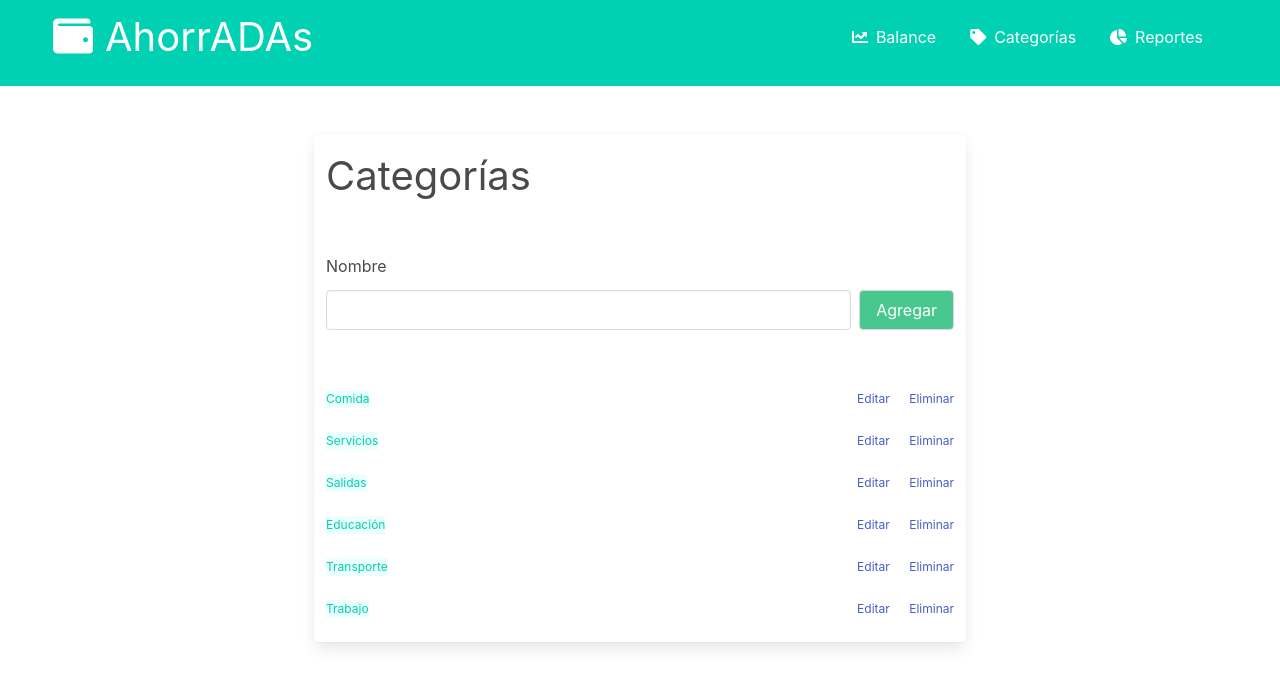
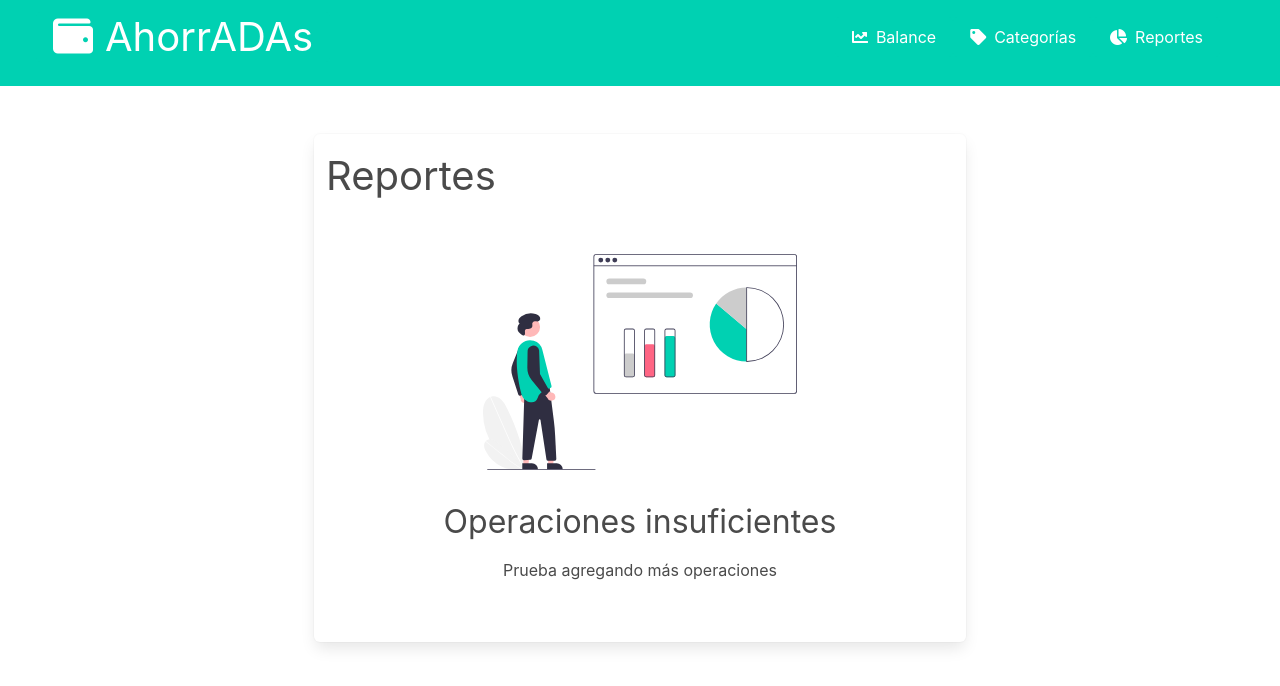
Before and after one commit to Mariacecilia1999/proyectoAhorrADAs, a plain HTML site: page index.html in a window 1280 px wide. Drawn offline with nearby package versions, Linux system fonts and the light colour scheme.

Commit message:
Terminando estilos de seccion reportes

```diff
--- a/index.html
+++ b/index.html
@@ -179,7 +179,7 @@
 
       <!--Sección categorías-->
 
-      <section class="columns mt-6 is-justify-content-center">
+      <!-- <section class="columns mt-6 is-justify-content-center">
          <div class="box column is-6">
             <h2 class="is-size-2 mb-6">Categorías</h2>
             <h5 class="pb-3">Nombre</h5>
@@ -233,6 +233,20 @@
             </div>
          </div>
 
+      </section> -->
+
+
+
+      <!--Sección reportes-->
+      <section class="columns is-justify-content-center mt-6" >
+         <div class="box column is-6">
+            <h2 class="is-size-2">Reportes</h2>
+            <div class="is-flex is-align-items-center is-flex-direction-column is-justify-content-center py-6">
+               <img class="pb-4" src="./img/reportes.svg" alt="" width="50%">
+               <h3 class="py-3 is-size-3">Operaciones insuficientes</h3>
+               <p>Prueba agregando más operaciones</p>
+            </div>
+         </div>
       </section>
 </body>
 </html>
```
Also changed, not shown: img/reportes.svg (added).
